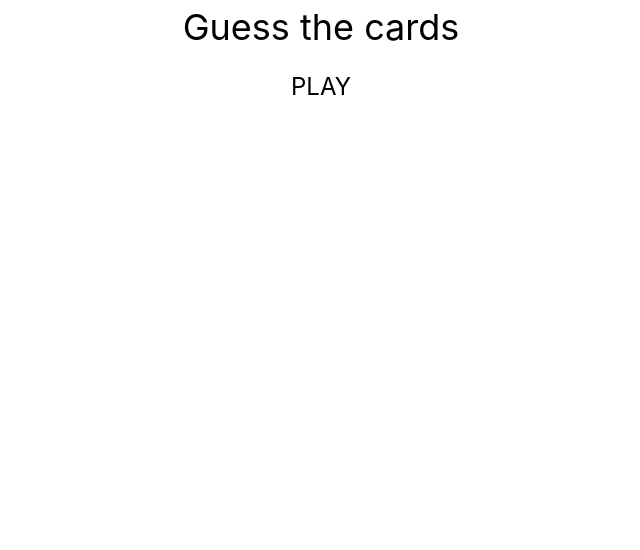
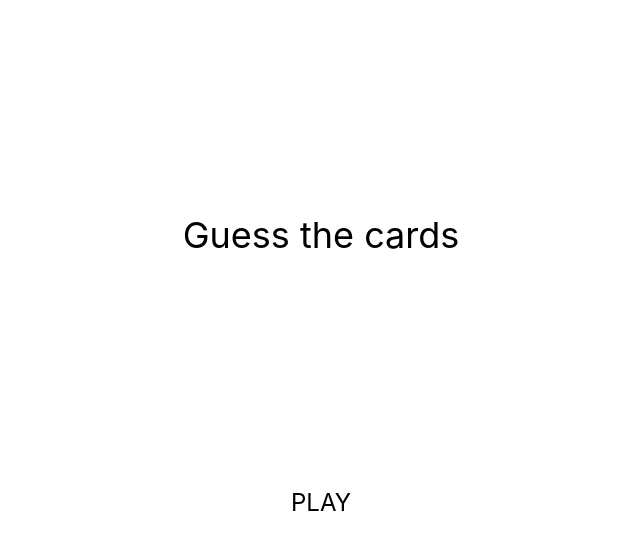
Before and after one commit to joeinko/guess_the_cards-vue-ts-, a Vue app: page / in a window 1280 px wide. Shown: the top 550 px of the page, without its empty margins (319-959 px from the left). Built offline with nearby package versions, Linux system fonts and the light colour scheme.

Commit message:
style: positioning adjustment

```diff
--- a/src/pages/GamePage.vue
+++ b/src/pages/GamePage.vue
@@ -64,7 +64,7 @@ watch(time, (newTime) => {
       <span class="text-3xl mx-2 w-16">{{time}}s</span>
     </div>
 
-    <div class="my-8">
+    <div class="my-32">
       <div class="flex flex-row justify-center">
         <template v-for="card in hand">
           <Card :value="card"/>
--- a/src/pages/LeaderboardPage.vue
+++ b/src/pages/LeaderboardPage.vue
@@ -7,11 +7,11 @@ const attempts = computed(() => store.$state.attempts);
 </script>
 
 <template>
-  <h1 class="text-4xl m-4">Leaderboard</h1>
-  <div class="flex flex-col justify-center">
-    <template v-for="attempt in attempts">
+  <div>
+    <h1 class="text-4xl mt-32 mb-8">Leaderboard</h1>
+    <div v-for="attempt in attempts" class="flex flex-col">
       <span class="mb-2">attempt {{attempt.no}} - {{attempt.correct}} answers</span>
-    </template>
-    <RouterLink to="/game" class="btn">Play Again</RouterLink>
+    </div>
   </div>
+  <RouterLink to="/game" class="btn">Play Again</RouterLink>
 </template>
--- a/src/pages/MainPage.vue
+++ b/src/pages/MainPage.vue
@@ -2,7 +2,7 @@
 </script>
 
 <template>
-  <h1>Guess the cards</h1>
+  <h1 class="my-52">Guess the cards</h1>
   <div class="flex flex-col justify-center">
     <RouterLink to="/game" class="btn">PLAY</RouterLink>
   </div>
--- a/src/style.css
+++ b/src/style.css
@@ -31,7 +31,6 @@ body {
   display: flex;
   place-items: center;
   min-width: 320px;
-  min-height: 100vh;
 }
 
 h1 {
@@ -85,7 +84,6 @@ button:active {
 #app {
   text-align: center;
   min-width: 320px;
-  min-height: 100vh;
   width: 100%;
   padding: 0 16px;
 }
```
